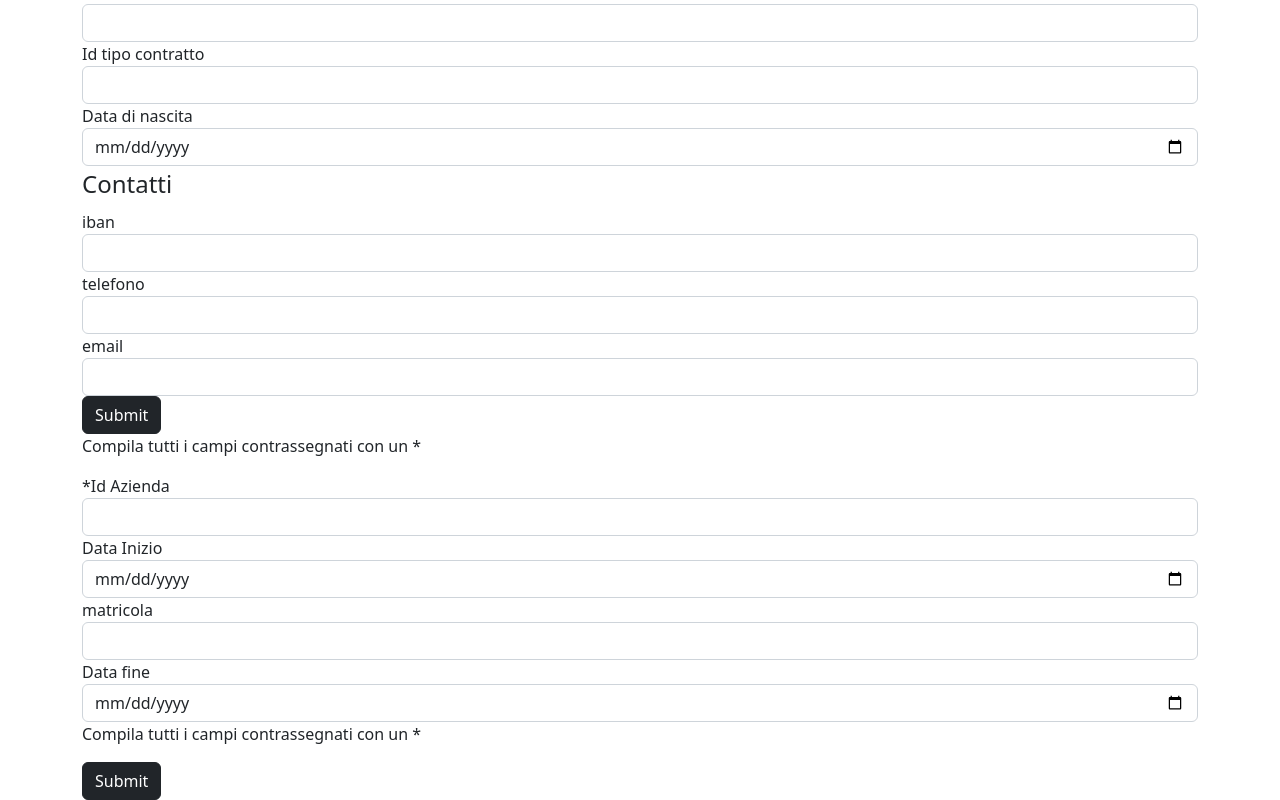
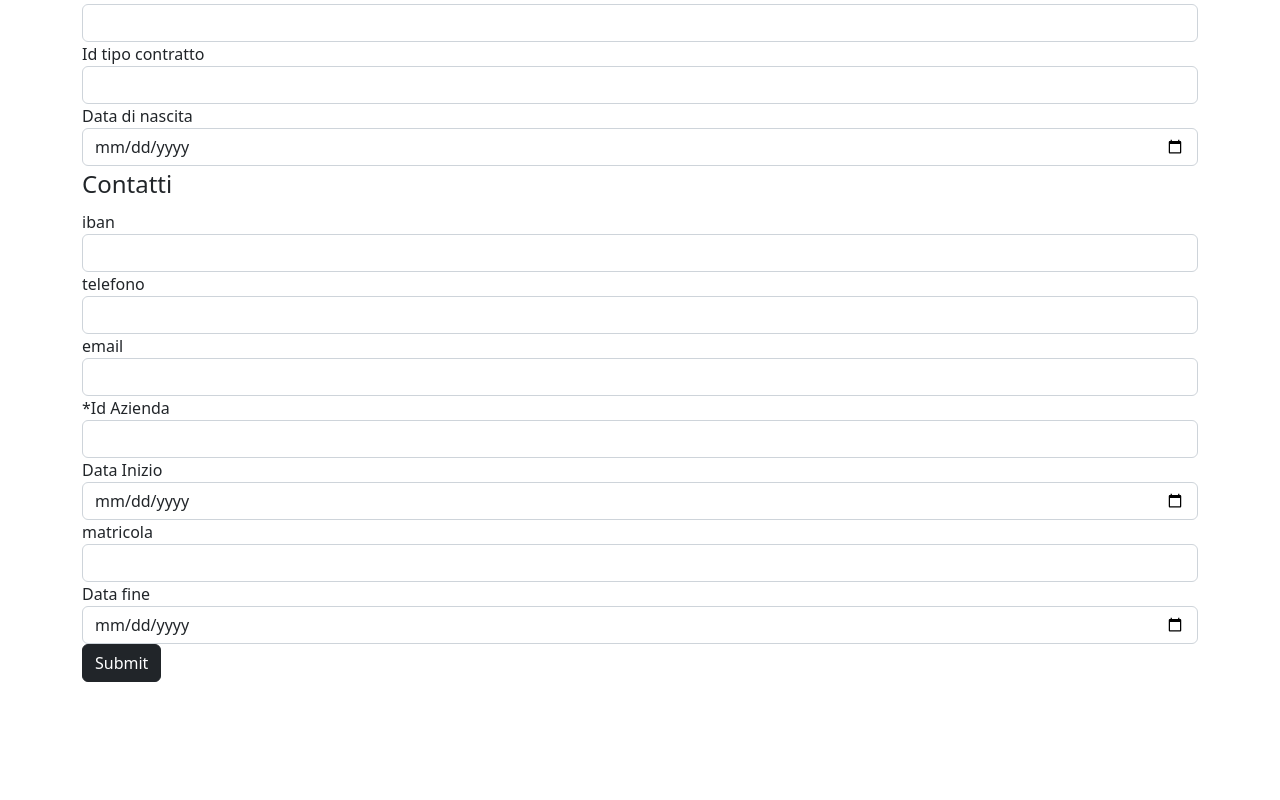
Before and after one commit to ErmesDiPrisco/cloudmarkfront, an Angular app in the folder cloudmarkng/: page /addDipendente in a window 1280 px wide. Shown: the part 250-1050 px from the top of the page. After the commit the page ends 932 px from the top, so only its background shows below. Built offline with nearby package versions, Linux system fonts and the light colour scheme.

Commit message:
button fixed

```diff
--- a/cloudmarkng/src/app/DipendenteEnviroments/add-dipendente/add-dipendente.component.html
+++ b/cloudmarkng/src/app/DipendenteEnviroments/add-dipendente/add-dipendente.component.html
@@ -48,10 +48,10 @@
           <input type="text" id="email" name="email" class="form-control" ngModel #email="ngModel">
         </div>
       </fieldset>
-      <div class="actions">
+      <!-- <div class="actions">
         <button type="submit" class="btn btn-dark">Submit</button>
           <p [hidden]="form1.valid">Compila tutti i campi contrassegnati con un *</p>
-      </div>
+      </div> -->
     </form>
     <!-- second form -->
     <form class="form2" #form2="ngForm">
@@ -76,9 +76,9 @@
           <input type="date" id="data_fine" name="data_fine" class="form-control" ngModel #data_fine="ngModel">
         </div>
       </fieldset>
-      <div class="actions">
+      <!-- <div class="actions">
         <p [hidden]="form1.valid">Compila tutti i campi contrassegnati con un *</p>
-      </div>
+      </div> -->
     </form>
     <button type="submit" class="btn btn-dark">Submit</button>
   </form>
--- a/cloudmarkng/src/app/DipendenteEnviroments/add-dipendente/add-dipendente.component.ts
+++ b/cloudmarkng/src/app/DipendenteEnviroments/add-dipendente/add-dipendente.component.ts
@@ -17,13 +17,13 @@ export class AddDipendenteComponent {
 
   aggiungiDipendente(dipendente: {id_dipendente: string, nome: string, cognome: string, cf:string, iban: string,
                     id_tipo_contratto: string, email: string, telefono: string, data_nascita: Date}){
-    // this.servizioDipendente.addEmployee(dipendente).subscribe((res)=> {console.log(res)})
+    this.servizioDipendente.addEmployee(dipendente).subscribe((res)=> {console.log(res)})
 
   }
 
   aggiungiLinkAzienda(link: {id_dipendente: string, id_azienda: string, data_inizio: Date, matricola: string, data_fine:Date}, id: string){
-    // this.servizioDipendente.linkToCompany(link).subscribe((res)=> {console.log(res)})
-     link.id_dipendente=id
+    link.id_dipendente = id
+    this.servizioDipendente.linkToCompany(link).subscribe((res)=> {console.log(res)})
   }
 
   submit(form1: FormGroup, form2: FormGroup){
@@ -31,6 +31,6 @@ export class AddDipendenteComponent {
     this.aggiungiLinkAzienda(form2.value, form1.controls['id_dipendente'].value)
     console.log(form1.value)
     console.log(form2.value, form1.controls['id_dipendente'].value)
-    // this.router.navigate(['/'])
+    this.router.navigate(['/'])
   }
 }
```
